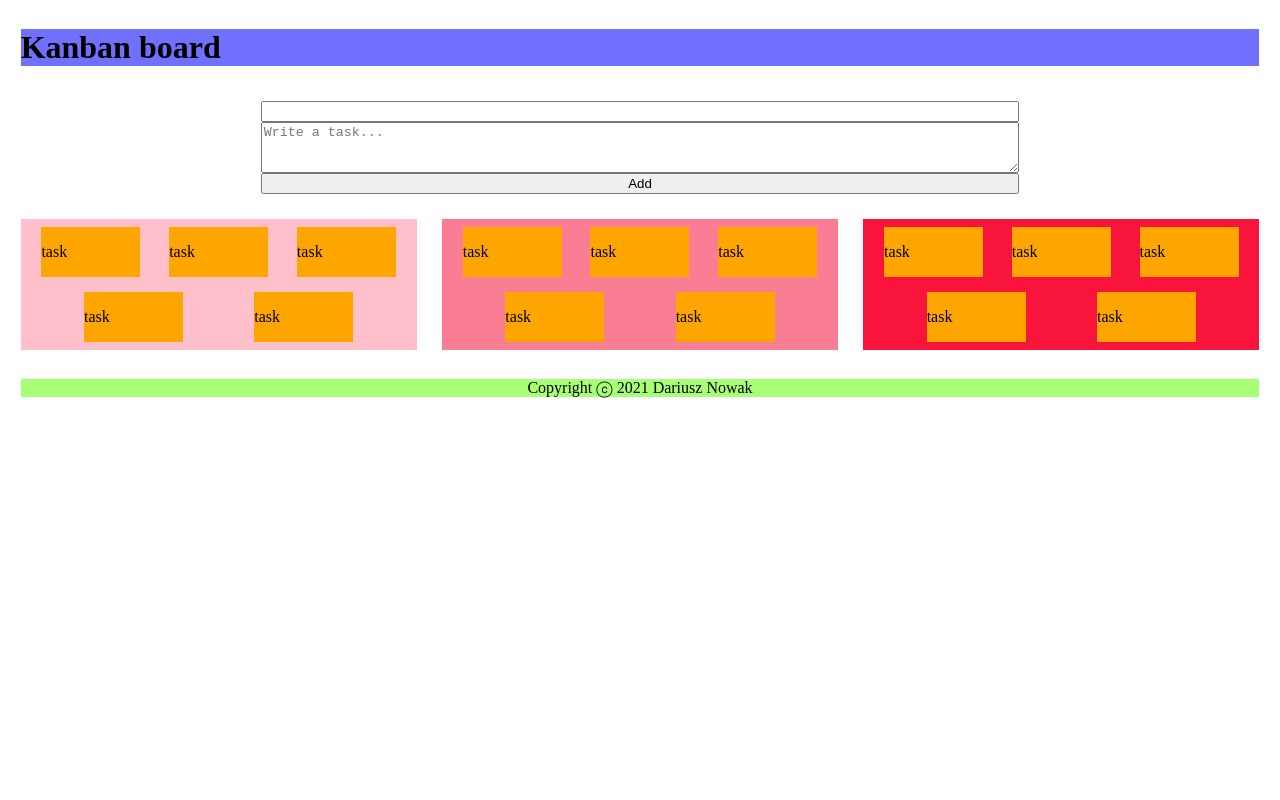
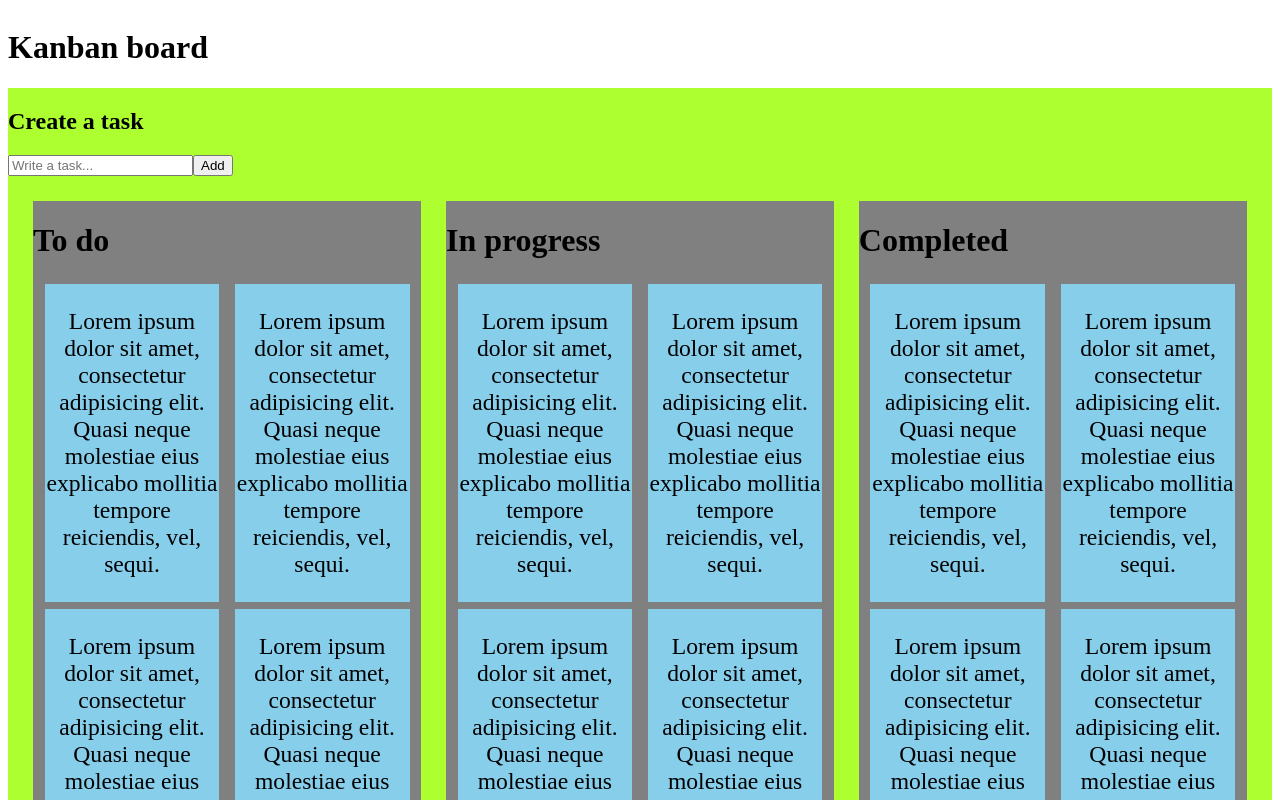
Before and after one commit to dariusznowak/kanban-board, a React (Create React App) app: page / in a window 1280 px wide. Shown: the top 800 px of the page. Built offline with nearby package versions, Linux system fonts and the light colour scheme.

Commit message:
Edited layout structure

```diff
--- a/public/styles.css
+++ b/public/styles.css
@@ -1,60 +1,90 @@
-#root {
+.app {
   display: grid;
-  grid-template-rows: "header boards footer";
+  grid-template:
+    "header-component"
+    " boards-container"
+    "footer";
 }
 
-#boards-container {
+/*header area*/
+
+.header-component {
+  grid-area: header-component;
+}
+
+/*boards area*/
+
+.boards-container {
+  grid-area: boards-container;
+  display: grid;
+  grid-template:
+    "task-input"
+    "boards";
+  background-color: greenyellow;
+}
+
+.task-input {
+  grid-area: task-input;
+}
+
+.boards {
   grid-area: boards;
+
+  display: flex;
+  justify-content: center;
+  align-items: center;
+
+  margin: 1%;
+}
+
+.task-board {
+  display: flex;
+  flex-direction: column;
+  justify-content: space-between;
+
+  min-width: 30%;
+  margin: 1%;
+  background-color: gray;
+}
+
+.task-board-heading {
+  min-width: 100%;
+}
+
+.board-like {
   display: flex;
   flex-wrap: wrap;
   justify-content: space-evenly;
-  flex-direction: row;
-}
-
-.header-component {
-  grid-area: header;
-  background-color: rgb(112, 112, 255);
-  margin: 1%;
-}
-.board-like {
-  margin: 1%;
-  flex: 1;
-  display: flex;
-  flex-wrap: wrap;
-  justify-content: space-evenly;
-  flex-direction: row;
-}
-
-.task-input {
-  display: flex;
-  justify-content: center;
-  flex-direction: column;
-  margin: 1%;
-  margin-left: 20%;
-  margin-right: 20%;
-  width: 100%;
-}
-
-.to-do-board {
-  background-color: pink;
-}
-
-.in-progress-board {
-  background-color: rgb(250, 126, 147);
-}
-.completed-board {
-  background-color: rgb(248, 20, 58);
-}
-
-.footer {
-  grid-area: footer;
-  background-color: rgb(168, 255, 117);
-  margin: 1%;
-  text-align: center;
+  align-items: center;
 }
 
 .single-task {
-  background-color: orange;
-  margin: 2%;
-  flex-basis: 25%;
+  width: 45%;
+  background-color: skyblue;
+  margin: 1%;
+  text-align: center;
+  font-size: calc(30px - 0.5vw);
 }
+
+.single-task button {
+}
+
+@media (max-width: 1200px) {
+  .boards {
+    flex-direction: column;
+  }
+
+  .task-board {
+    min-width: 80%;
+  }
+
+  .single-task {
+    min-width: 45%;
+    width: 22%;
+  }
+}
+
+/*footer area*/
+.footer {
+  grid-area: footer;
+}
--- a/src/components/App.js
+++ b/src/components/App.js
@@ -5,7 +5,7 @@ import BoardsContainer from "./BoardsContainer";
 
 function App() {
   return (
-    <div>
+    <div className="app">
       <Header />
       <BoardsContainer />
       <Footer />
--- a/src/components/BoardsContainer.js
+++ b/src/components/BoardsContainer.js
@@ -4,11 +4,14 @@ import TaskInput from "./TaskInput";
 
 function BoardsContainer() {
   return (
-    <div id="boards-container">
+    <div className="boards-container">
       <TaskInput />
-      <TaskBoard data="to-do-board" />
-      <TaskBoard data="in-progress-board" />
-      <TaskBoard data="completed-board" />
+
+      <div className="boards">
+        <TaskBoard data="to-do-board" headingText={"To do"} />
+        <TaskBoard data="in-progress-board" headingText={"In progress"} />
+        <TaskBoard data="completed-board" headingText={"Completed"} />
+      </div>
     </div>
   );
 }
--- a/src/components/SingleTask.js
+++ b/src/components/SingleTask.js
@@ -3,7 +3,10 @@ import React from "react";
 function SingleTask() {
   return (
     <div className="single-task">
-      <p>task</p>
+      <p>
+        Lorem ipsum dolor sit amet, consectetur adipisicing elit. Quasi neque
+        molestiae eius explicabo mollitia tempore reiciendis, vel, sequi.
+      </p>
     </div>
   );
 }
--- a/src/components/TaskBoard.js
+++ b/src/components/TaskBoard.js
@@ -3,6 +3,10 @@ import SingleTask from "./SingleTask";
 
 function TaskBoard(props) {
   return (
+    <div className="task-board">
+      <div className="task-board-heading">
+        <h1>{props.headingText}</h1>
+      </div>
       <div className={"board-like " + props.data}>
         <SingleTask />
         <SingleTask />
@@ -10,6 +14,7 @@ function TaskBoard(props) {
         <SingleTask />
         <SingleTask />
       </div>
+    </div>
   );
 }
 
--- a/src/components/TaskInput.js
+++ b/src/components/TaskInput.js
@@ -2,11 +2,13 @@ import React from "react";
 
 function TaskInput() {
   return (
-    <form className="task-input">
-      <input name="title" />
-      <textarea name="content" placeholder="Write a task..." rows="3" />
-      <button>Add</button>
-    </form>
+    <div className="task-input">
+      <form>
+        <h2>Create a task</h2>
+        <input name="title" placeholder="Write a task..." />
+        <button>Add</button>
+      </form>
+    </div>
   );
 }
 
--- a/src/index.js
+++ b/src/index.js
@@ -2,4 +2,4 @@ import React from "react";
 import ReactDOM from "react-dom";
 import App from "./components/App";
 
-ReactDOM.render(<App id="app" />, document.getElementById("root"));
+ReactDOM.render(<App />, document.getElementById("root"));
```
Lines whose indentation alone changed are shown as unchanged.
